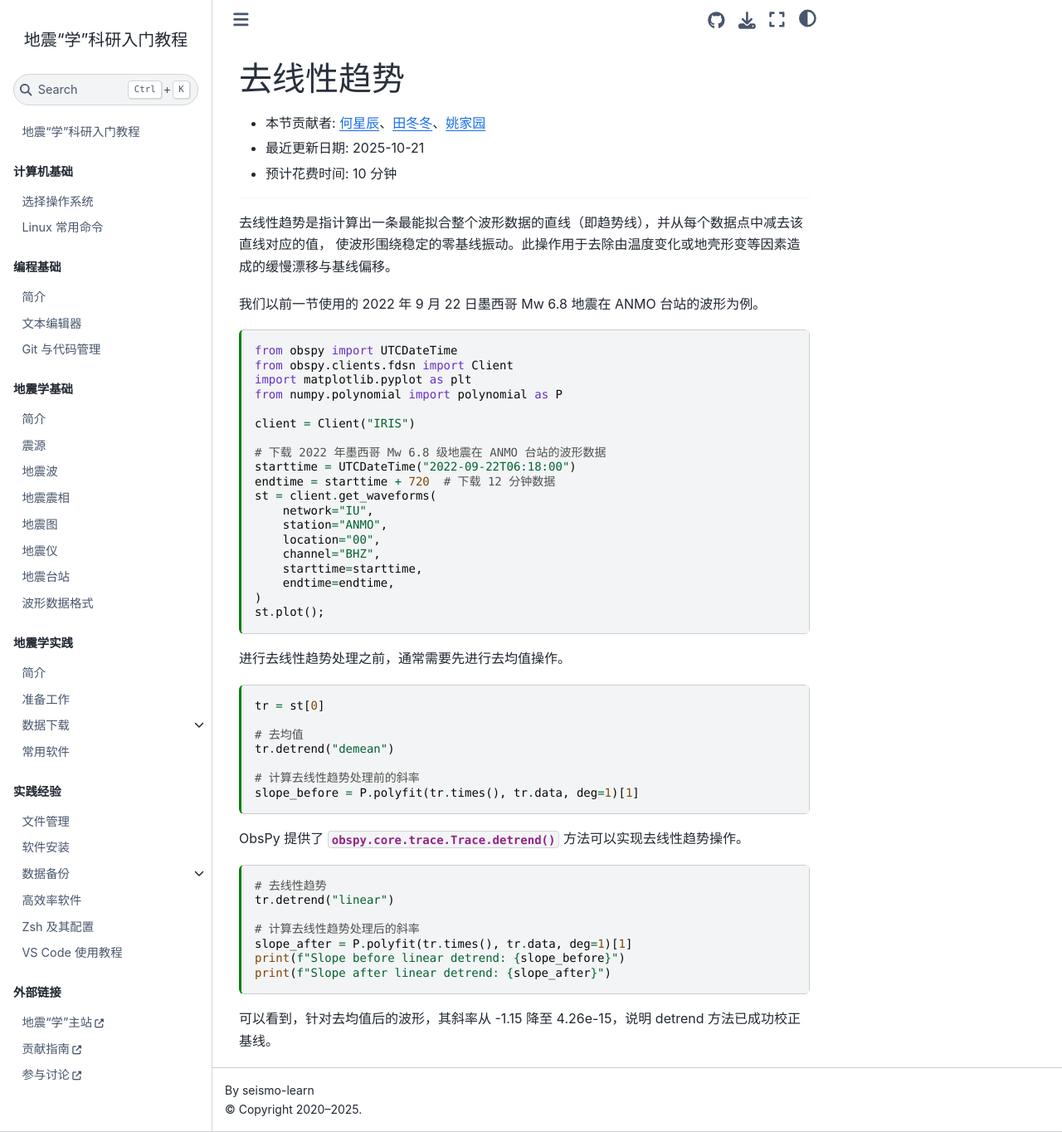
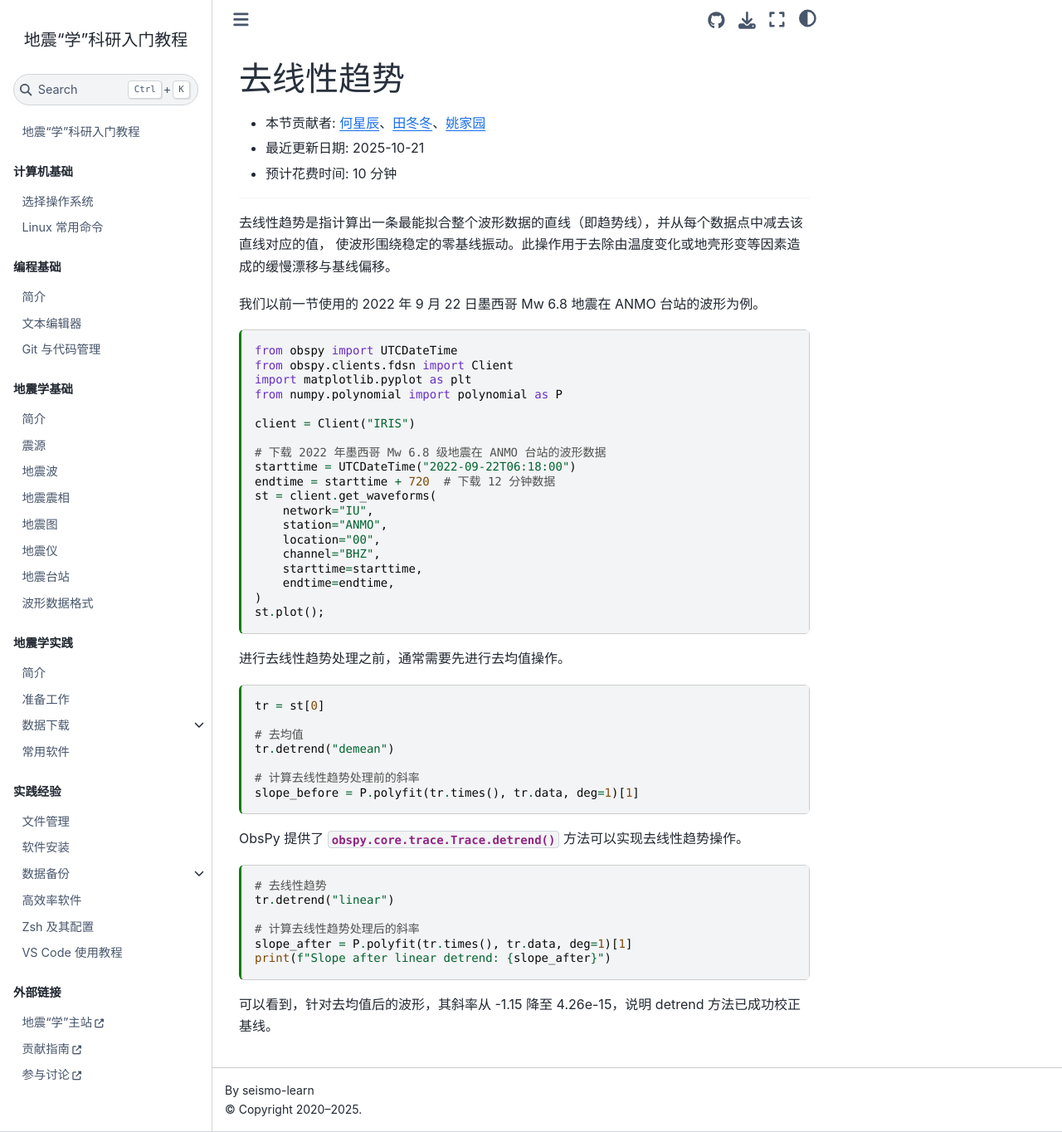
Before and after one commit to seismo-learn/seismology101, a Jupyter Book: the page built from source/exercises/detrend.md, in a window 1280 px wide and 1364 px high. Shown: the whole window at 83% size. Built offline with Jupyter Book 1.0.4 settings and Sphinx 7.4.7 and the Sphinx Book theme 1.1.4, drawn with Linux system fonts in a browser that asks for light colours; pages that are not in the unit, such as notebooks, are missing from menus.

Commit message:
Update source/exercises/detrend.md
Co-authored-by: Dongdong Tian <seisman.info@gmail.com>

````diff
--- a/source/exercises/detrend.md
+++ b/source/exercises/detrend.md
@@ -65,7 +65,6 @@ tr.detrend("linear")
 
 # 计算去线性趋势处理后的斜率
 slope_after = P.polyfit(tr.times(), tr.data, deg=1)[1]
-print(f"Slope before linear detrend: {slope_before}")
 print(f"Slope after linear detrend: {slope_after}")
 ```
 
````
